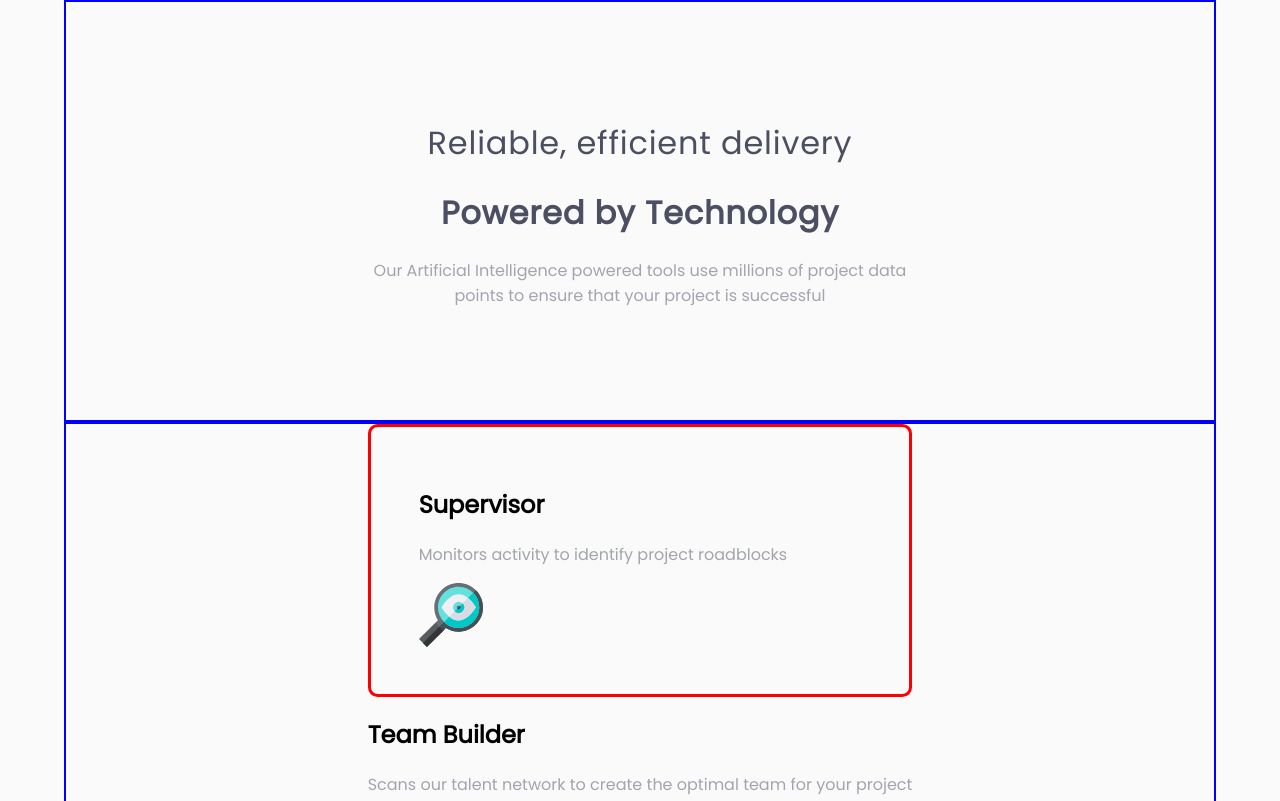
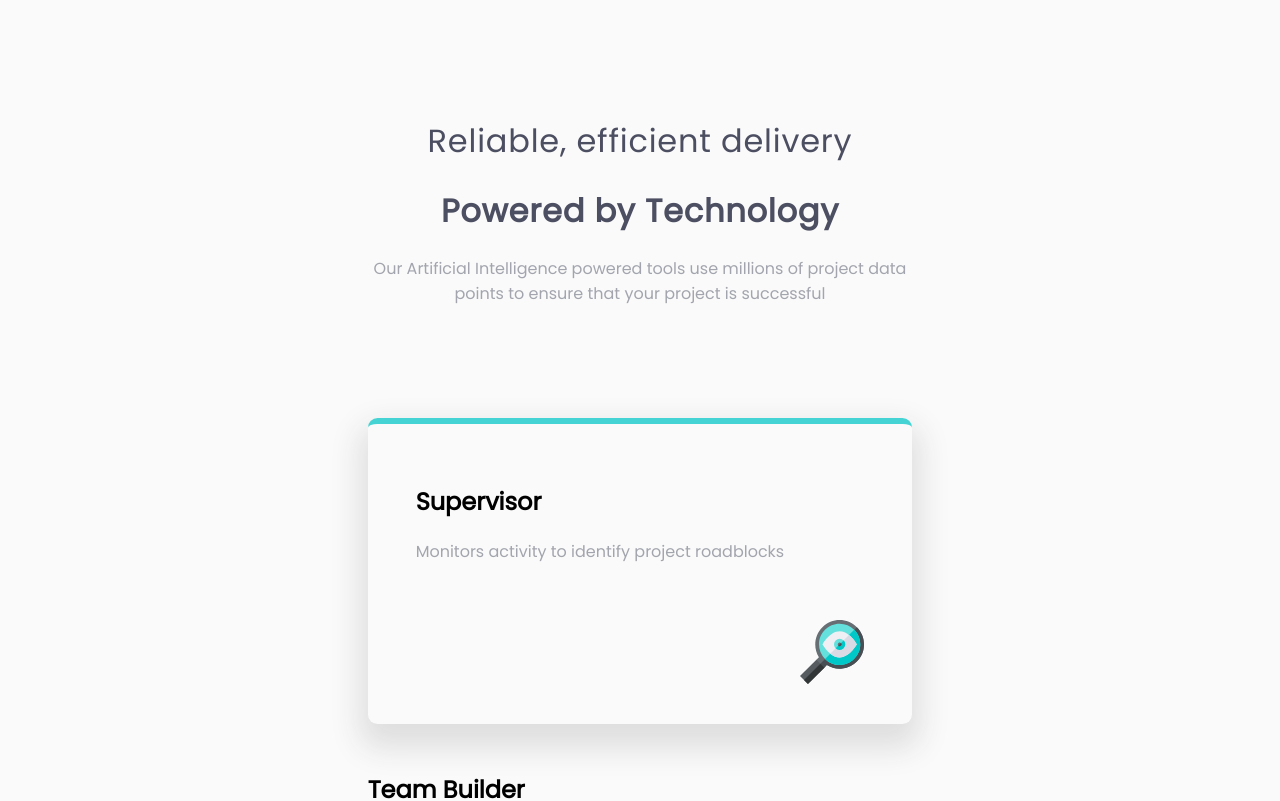
Before and after one commit to jaysonalfie/Four-card-feature-section, a React (Vite) app: page / in a window 1280 px wide. Shown: the top 801 px of the page. Built offline with nearby package versions, Linux system fonts and the light colour scheme.

Commit message:
styled the supervisor card

```diff
--- a/src/components/style.css
+++ b/src/components/style.css
@@ -44,7 +44,7 @@ p {
   width: 90%;
   max-width: 1200px;
   margin: 0 auto;
-  border: 2px solid blue;
+  /* border: 2px solid blue; */
 }
 
 .row {
@@ -55,12 +55,23 @@ p {
 
 
   /*Cards*/
+/*Box shadows values
+1- horixontal offset, 2-vertical offset, 3-blur radius, 4- spread radius, 5-shadow color*/
+.card__supervisor{
+    margin-bottom: 3rem;
+    padding:2.5rem 3rem;
+    /* border:3px solid red; */
+    border-radius: 0.6rem;
+    box-shadow: 0 1rem 1.9rem .5rem #dedede;
+    border-top:.4rem solid var(--cyan-color);
+}
 
-.card__supervisor{
-    padding:2.5rem 3rem;
-    border:3px solid red;
-    border-radius: 0.6rem;
+.card__img{
+  display: flex;
+  justify-content: right;
+  padding-top:2.5rem;
 }
+
 header {
   padding: 6rem 0;
   text-align: center;
```
